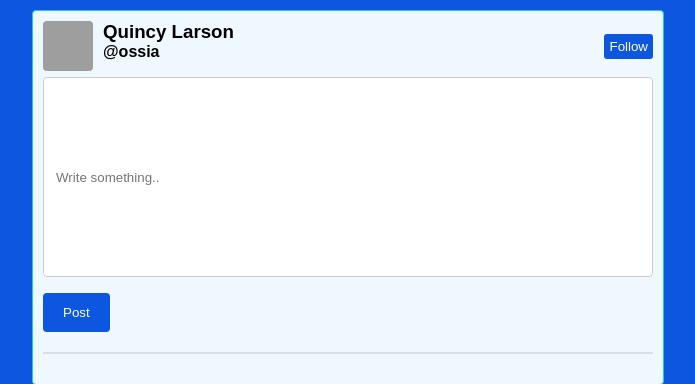
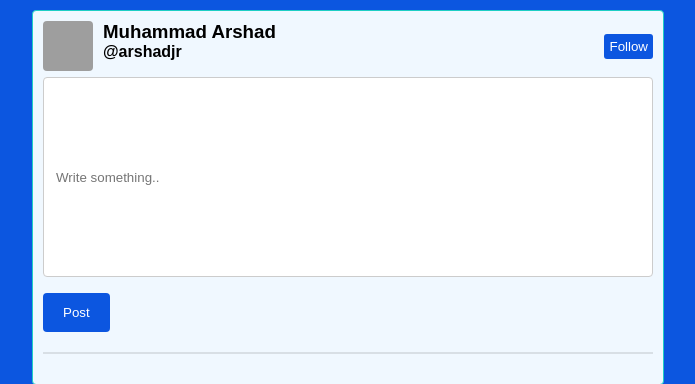
Before and after one commit to arshadFm/Twitterpost, a Node server app: page / in a window 1280 px wide. Shown: the top 384 px of the page, without its empty margins (292-987 px from the left). Run offline with Node 20, Linux system fonts and the light colour scheme; grey boxes are pictures that could not be loaded.

Commit message:
version 3

```diff
--- a/views/postpage.ejs
+++ b/views/postpage.ejs
@@ -11,8 +11,8 @@
     <header>
         <img src="https://scontent.fkhi2-1.fna.fbcdn.net/v/t1.0-1/p160x160/81512876_1656572584485428_305987952796762112_n.jpg?_nc_cat=107&_nc_sid=dbb9e7&_nc_ohc=kOV7kctff_kAX9-E1pR&_nc_ht=scontent.fkhi2-1.fna&_nc_tp=6&oh=93b488bf50a2207936b52a5cca087ec5&oe=5ED0E853" alt="Quincy Larson's profile picture" class="profile-thumbnail">
         <div class="profile-name">
-          <h3>Quincy Larson</h3>
-          <h4>@ossia</h4>
+          <h3>Muhammad Arshad</h3>
+          <h4>@arshadjr</h4>
         </div>
         <div class="follow-btn">
           <button>Follow</button>
@@ -39,8 +39,8 @@
     <header>
         <img src="https://scontent.fkhi2-1.fna.fbcdn.net/v/t1.0-1/p160x160/81512876_1656572584485428_305987952796762112_n.jpg?_nc_cat=107&_nc_sid=dbb9e7&_nc_ohc=kOV7kctff_kAX9-E1pR&_nc_ht=scontent.fkhi2-1.fna&_nc_tp=6&oh=93b488bf50a2207936b52a5cca087ec5&oe=5ED0E853" alt="Quincy Larson's profile picture" class="profile-thumbnail">
         <div class="profile-name">
-          <h3>Quincy Larson</h3>
-          <h4>@ossia</h4>
+          <h3>Muhammad Arshad</h3>
+          <h4>@arshadjr</h4>
         </div>
         <div class="follow-btn">
           <button>Follow</button>
```
